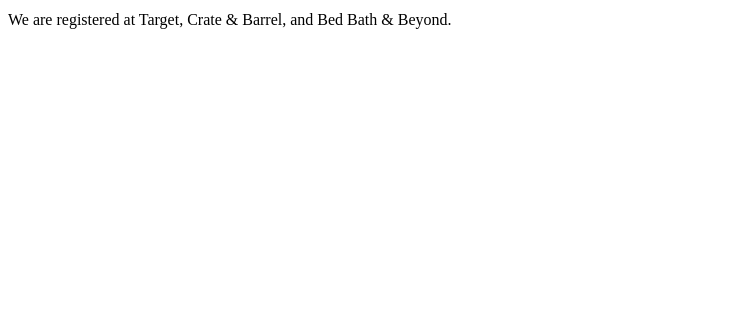
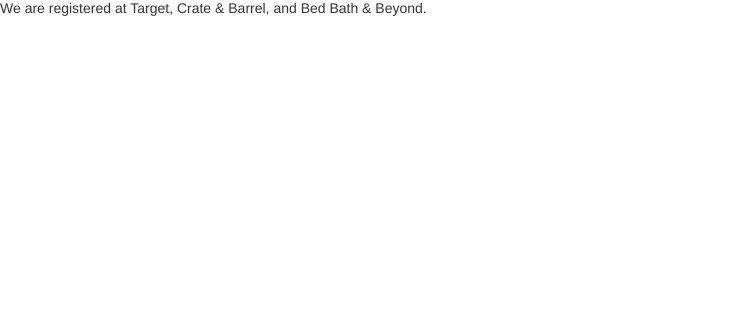
Before and after one commit to davidharting/weddingsite, a website: page public/index.html in a window 1280 px wide. Shown: the part 487-800 px from the top of the page, without its empty margins (0-735 px from the left). Drawn offline with nearby package versions, Linux system fonts and the light colour scheme.

Commit message:
add bootstrap

```diff
--- a/public/index.html
+++ b/public/index.html
@@ -1,3 +1,21 @@
+<html>
+<head>
+<title>David & Katie</title>
+
+<!-- jQuery -->
+<script src="https://code.jquery.com/jquery-3.1.0.min.js" integrity="sha256-cCueBR6CsyA4/9szpPfrX3s49M9vUU5BgtiJj06wt/s=" crossorigin="anonymous"></script>
+
+<!-- Bootstrap -->
+<!-- Latest compiled and minified CSS -->
+<link rel="stylesheet" href="https://maxcdn.bootstrapcdn.com/bootstrap/3.3.7/css/bootstrap.min.css" integrity="sha384-BVYiiSIFeK1dGmJRAkycuHAHRg32OmUcww7on3RYdg4Va+PmSTsz/K68vbdEjh4u" crossorigin="anonymous">
+<!-- Optional theme -->
+<link rel="stylesheet" href="https://maxcdn.bootstrapcdn.com/bootstrap/3.3.7/css/bootstrap-theme.min.css" integrity="sha384-rHyoN1iRsVXV4nD0JutlnGaslCJuC7uwjduW9SVrLvRYooPp2bWYgmgJQIXwl/Sp" crossorigin="anonymous">
+<!-- Latest compiled and minified JavaScript -->
+<script src="https://maxcdn.bootstrapcdn.com/bootstrap/3.3.7/js/bootstrap.min.js" integrity="sha384-Tc5IQib027qvyjSMfHjOMaLkfuWVxZxUPnCJA7l2mCWNIpG9mGCD8wGNIcPD7Txa" crossorigin="anonymous"></script>
+</head>
+
+<body>
+
 <h1>David and Katie</h1>
 <h3>January 7, 2017</h3>
 <br />
@@ -14,3 +32,6 @@
 
 <h2>Gifts</h2>
 <p>We are registered at Target, Crate & Barrel, and Bed Bath & Beyond.</p>
+
+</body>
+</html>
```
